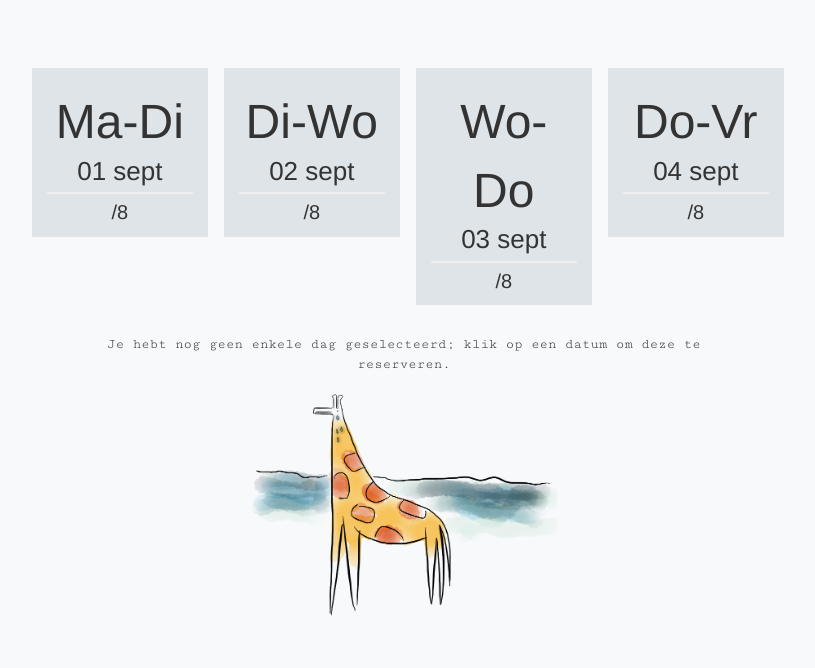
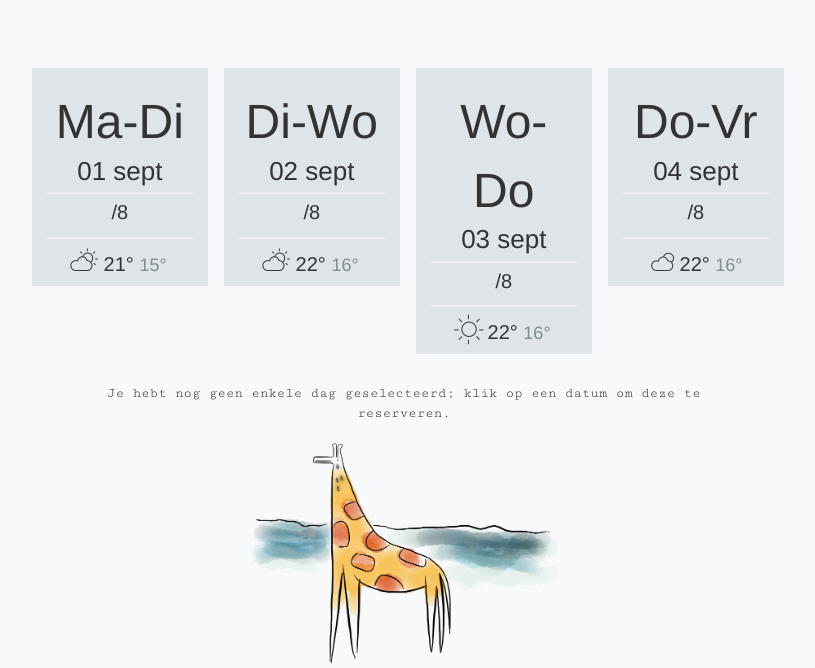
Before and after one commit to iPieter/Booking, a PHP site: page / in a window 1280 px wide. Shown: the part 52-720 px from the top of the page, without its empty margins (236-1051 px from the left). Run offline with PHP 8.4, Linux system fonts and the light colour scheme; the visitor is signed in with stand-in values (Sample User, id 1); data that the repository does not hold is empty; some libraries are stand-ins or nearby versions.

Commit message:
Added weather
Added the weather to the index page

```diff
--- a/css/styles.css
+++ b/css/styles.css
@@ -171,7 +171,36 @@ p {
 	margin-top: 5px;
 }
 
+.weather .icon {
+	font-family: 'weather';
+	font-size: 30px;
+	display: inline;
+}
 
+.booked .weather .min {
+	color: #bfe7ff;
+	display: inline;
+	font-size: 18px;
+}
+
+
+.full .weather .min {
+	color: #c0392b;
+	display: inline;
+	font-size: 18px;
+}
+
+.weather .min {
+	color: #7f8c8d;
+	display: inline;
+	font-size: 18px;
+}
+
+.weather {
+	font-weight: 300;
+	font-size: 20px;
+	display: inline;
+}
 
 .center {
 	text-align: center;
--- a/index.php
+++ b/index.php
@@ -51,4 +51,5 @@ if ($row_booked['booked'] == false) {
 }
 
 ?>
+
 </body>
--- a/scripts/index/booking.php
+++ b/scripts/index/booking.php
@@ -38,24 +38,32 @@ while ($row_days = mysqli_fetch_array($days)) {
 	      <h2>01 sept</h2>
 	      <hr>
 	      <h3><b><?php echo($day1); ?></b>/8</h3>
+	      <hr>
+	      <div class="weather"><div class="icon">C</div> 21&deg <div class="min"> 15&deg</div></div>
       </div>
       <div class="col-md-3 <?php if ($day2 >= 8) {echo("full");} ?> " id="day2">
 	      <h1>Di-Wo</h1>
 	      <h2>02 sept</h2>
 	      <hr>
 	      <h3><b><?php echo($day2); ?></b>/8</h3>
+	      <hr>
+	      <div class="weather"><div class="icon">C</div> 22&deg <div class="min"> 16&deg</div></div>
       </div>
       <div class="col-md-3 <?php if ($day3 >= 8) {echo("full");} ?> " id="day3">
 	      <h1>Wo-Do</h1>
 	      <h2>03 sept</h2>
 	      <hr>
 	      <h3><b><?php echo($day3); ?></b>/8</h3>
+	      <hr>
+	      <div class="weather"><div class="icon">A</div> 22&deg <div class="min"> 16&deg</div></div>
 	  </div>
       <div class="col-md-3 <?php if ($day4 >= 8) {echo("full");} ?> " id="day4">
 	      <h1>Do-Vr</h1>
 	      <h2>04 sept</h2>
 	      <hr>
 	      <h3><b><?php echo($day4); ?></b>/8</h3>
+	      <hr>
+	      <div class="weather"><div class="icon">D</div> 22&deg <div class="min"> 16&deg</div></div>
 	  </div>
   </div>
 
```
Also changed, not shown: scripts/index/changing.php (+8 -0 lines).
